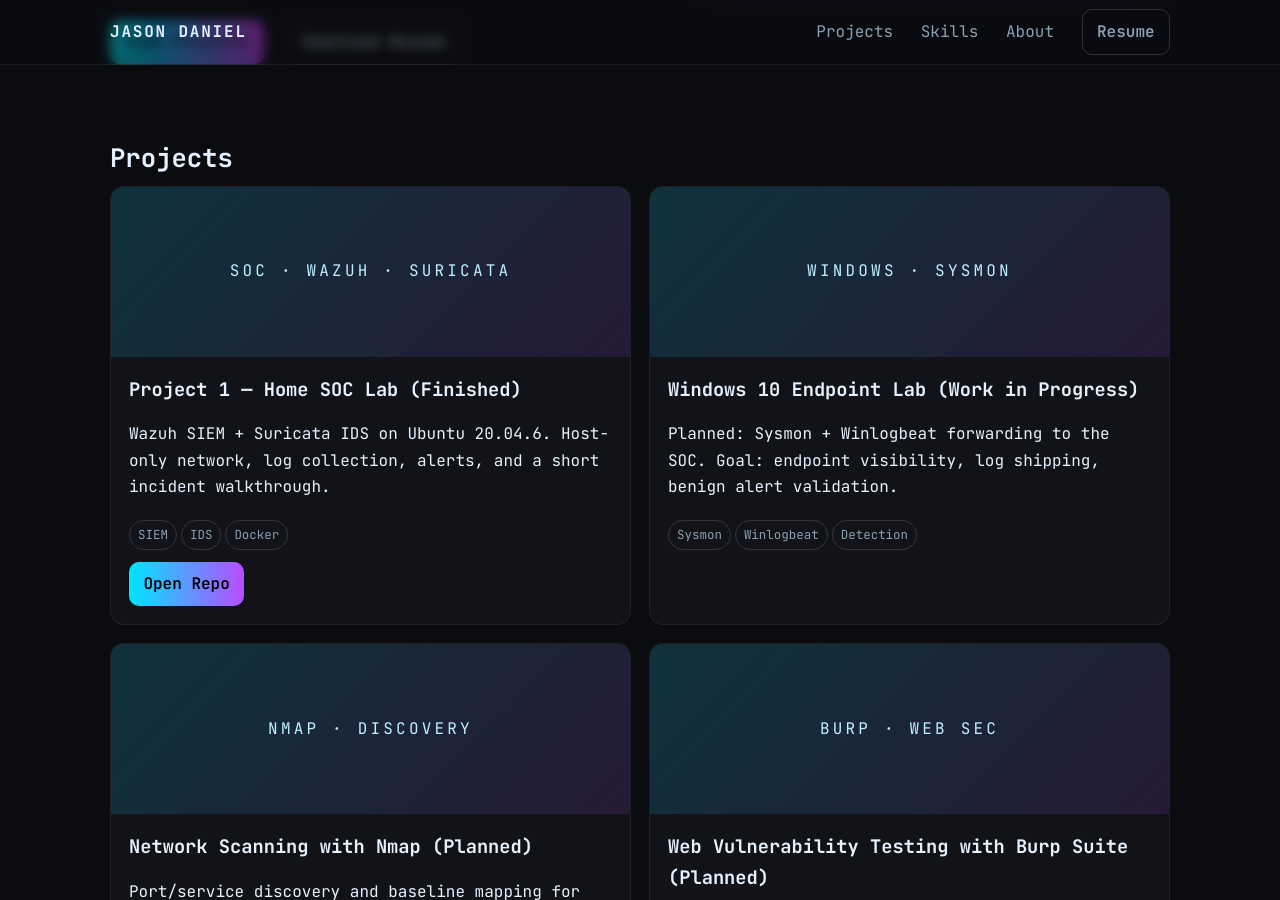
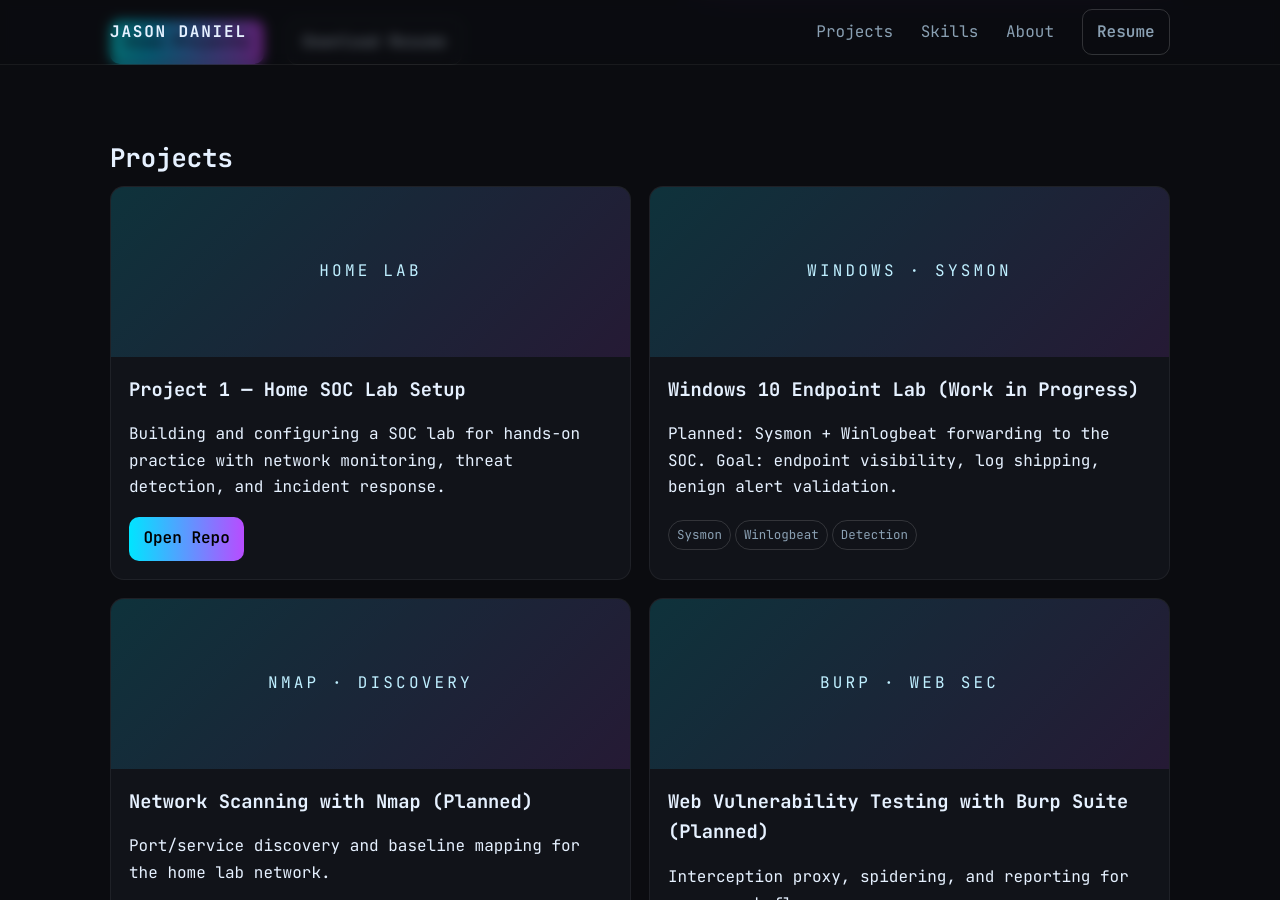
Before and after one commit to cscdanielj/cscdanielj.github.io, a Jekyll site: the page built from index.md, in a window 1280 px wide and 900 px high, scrolled down 708 px. Built offline with Jekyll 4.4.1, drawn with Linux system fonts in a browser that asks for light colours.

Commit message:
Update index.md

```diff
--- a/index.md
+++ b/index.md
@@ -36,23 +36,18 @@ My goal is to leverage my education in IT background and cybersecurity  to secur
     <h2>Projects</h2>
     <div class="grid">
 
-      <!-- Finished Project -->
-      <article class="card">
-        <div class="thumb">
-          <!-- Replace with /assets/img/soc-thumb.png if you add one -->
-          SOC · WAZUH · SURICATA
-        </div>
-        <div class="body">
-          <h3>Project 1 — Home SOC Lab (Finished)</h3>
-          <p>Wazuh SIEM + Suricata IDS on Ubuntu 20.04.6. Host-only network, log collection, alerts, and a short incident walkthrough.</p>
-          <div class="tags">
-            <span class="tag">SIEM</span><span class="tag">IDS</span><span class="tag">Docker</span>
-          </div>
-          <div class="actions">
-            <a class="btn btn-primary" href="https://github.com/cscdanielj/homelab-ubuntu-soc">Open Repo</a>
-          </div>
-        </div>
-      </article>
+ <!-- Project 1 -->
+<article class="card">
+  <div class="thumb">HOME LAB</div>
+  <div class="body">
+    <h3>Project 1 — Home SOC Lab Setup</h3>
+    <p>Building and configuring a SOC lab for hands-on practice with network monitoring, threat detection, and incident response.</p>
+    <div class="actions">
+      <a class="btn btn-primary" href="/projects/home-soc-labs.html">Open Repo</a>
+    </div>
+  </div>
+</article>
+
 
       <!-- Future Projects Section (WIP cards) -->
       <article class="card">
```
